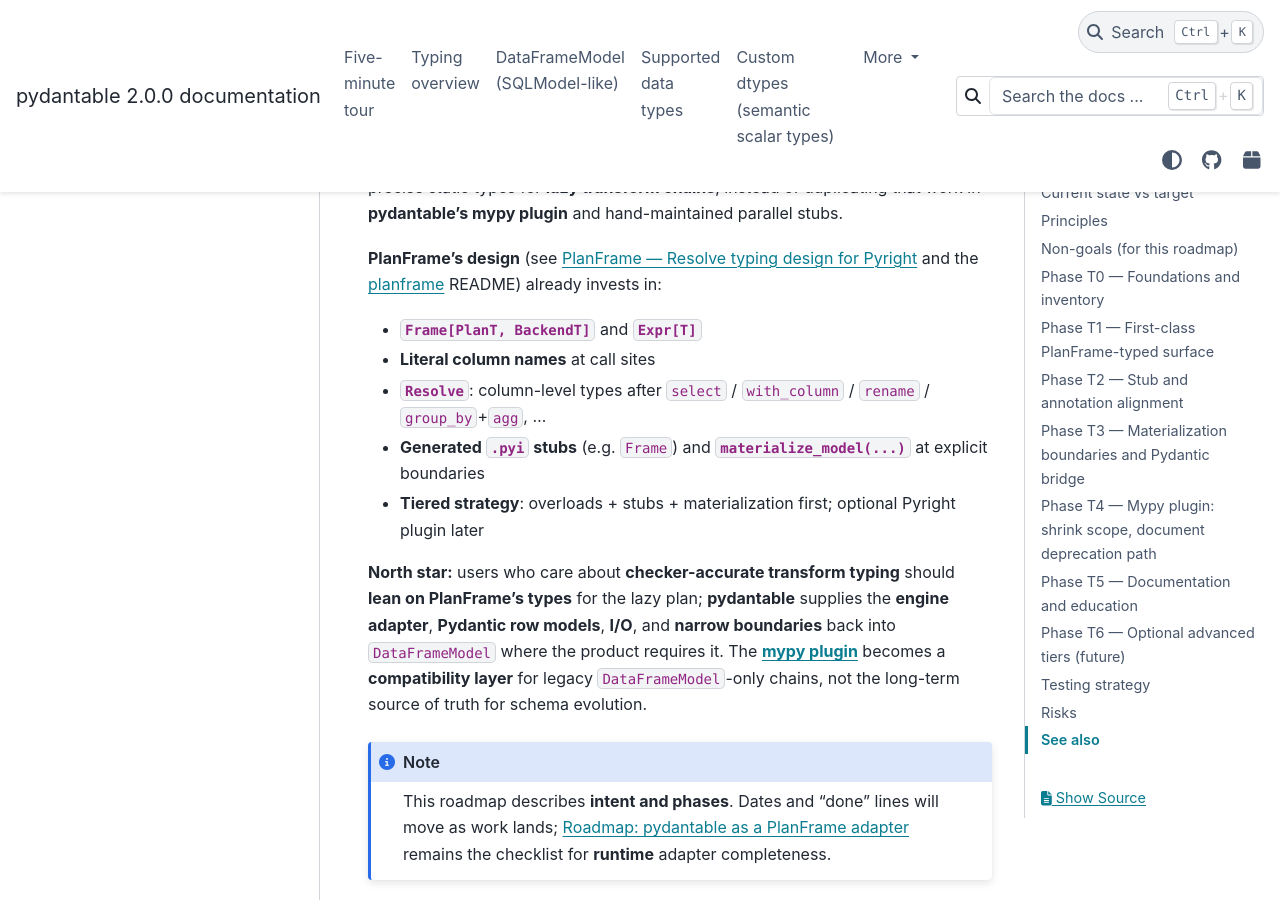
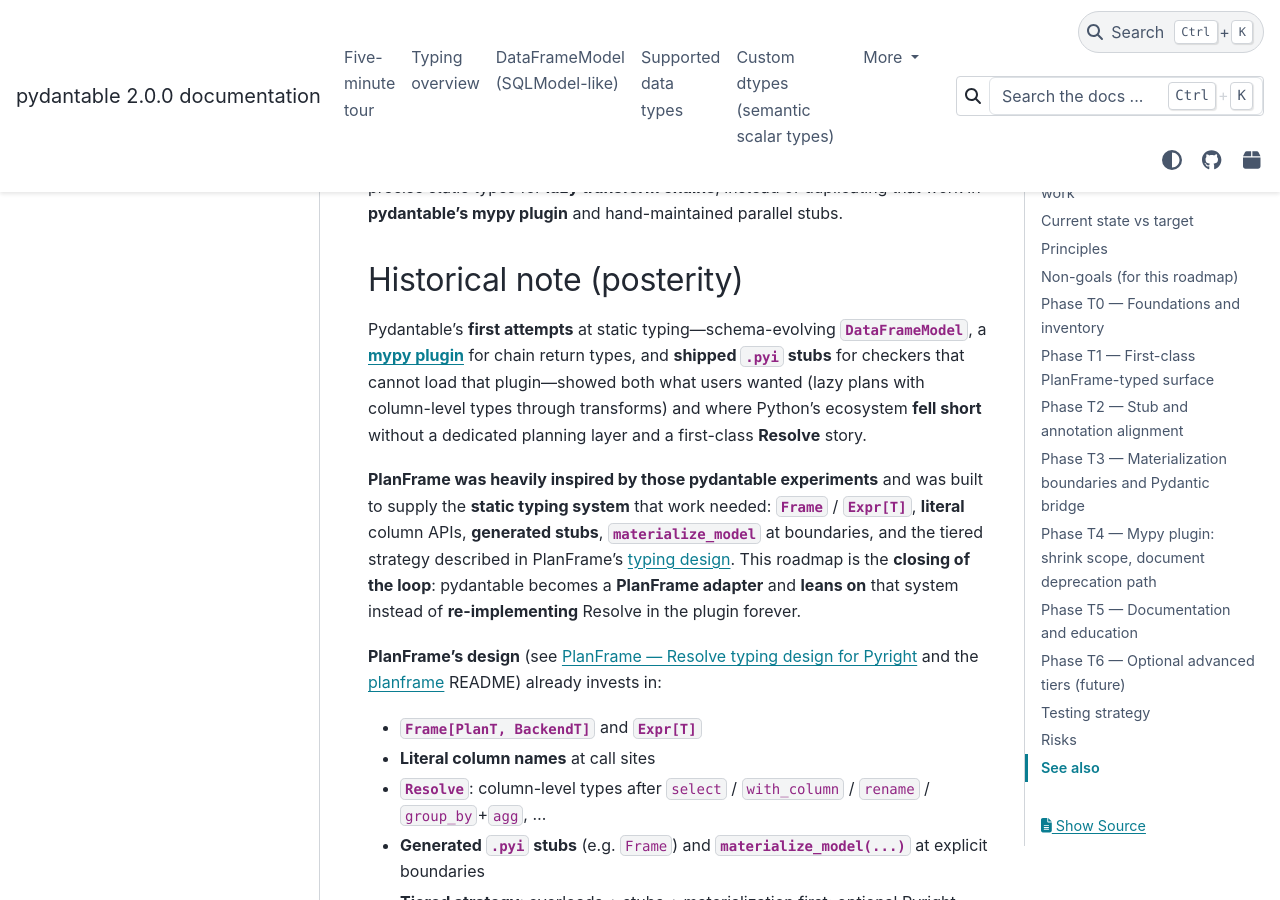
Before and after one commit to eddiethedean/pydantable, a Sphinx documentation site: the page built from docs/PLANFRAME_TYPING_ROADMAP.md, in a window 1280 px wide and 900 px high, scrolled down 289 px. Built offline with Sphinx 7.4.7 and the PyData theme 0.15.4, drawn with Linux system fonts in a browser that asks for light colours; the version number is read from the project's files by our own code.

Commit message:
docs: add historical note to PLANFRAME_TYPING_ROADMAP
Record pydantable's early typing experiments and PlanFrame's inspiration;
fix heading level for Sphinx (H2).

```diff
--- a/docs/PLANFRAME_TYPING_ROADMAP.md
+++ b/docs/PLANFRAME_TYPING_ROADMAP.md
@@ -1,6 +1,12 @@
 # Roadmap: Leverage PlanFrame’s static typing system
 
 This document is the **typing counterpart** to {doc}`PLANFRAME_ADAPTER_ROADMAP`. Runtime adapter work makes `DataFrameModel` PlanFrame-first for execution; **this roadmap** makes **PlanFrame’s type system** the **primary** way to get precise static types for **lazy transform chains**, instead of duplicating that work in **pydantable’s mypy plugin** and hand-maintained parallel stubs.
+
+## Historical note (posterity)
+
+Pydantable’s **first attempts** at static typing—schema-evolving **`DataFrameModel`**, a [**mypy plugin**](https://github.com/eddiethedean/pydantable/blob/main/python/pydantable/mypy_plugin.py) for chain return types, and **shipped `.pyi` stubs** for checkers that cannot load that plugin—showed both what users wanted (lazy plans with column-level types through transforms) and where Python’s ecosystem **fell short** without a dedicated planning layer and a first-class **Resolve** story.
+
+**PlanFrame was heavily inspired by those pydantable experiments** and was built to supply the **static typing system** that work needed: **`Frame`** / **`Expr[T]`**, **literal** column APIs, **generated stubs**, **`materialize_model`** at boundaries, and the tiered strategy described in PlanFrame’s [typing design](https://planframe.readthedocs.io/en/latest/planframe/design/typing-design/). This roadmap is the **closing of the loop**: pydantable becomes a **PlanFrame adapter** and **leans on** that system instead of **re-implementing** Resolve in the plugin forever.
 
 **PlanFrame’s design** (see [PlanFrame — Resolve typing design for Pyright](https://planframe.readthedocs.io/en/latest/planframe/design/typing-design/) and the [planframe](https://github.com/eddiethedean/planframe) README) already invests in:
 
```
